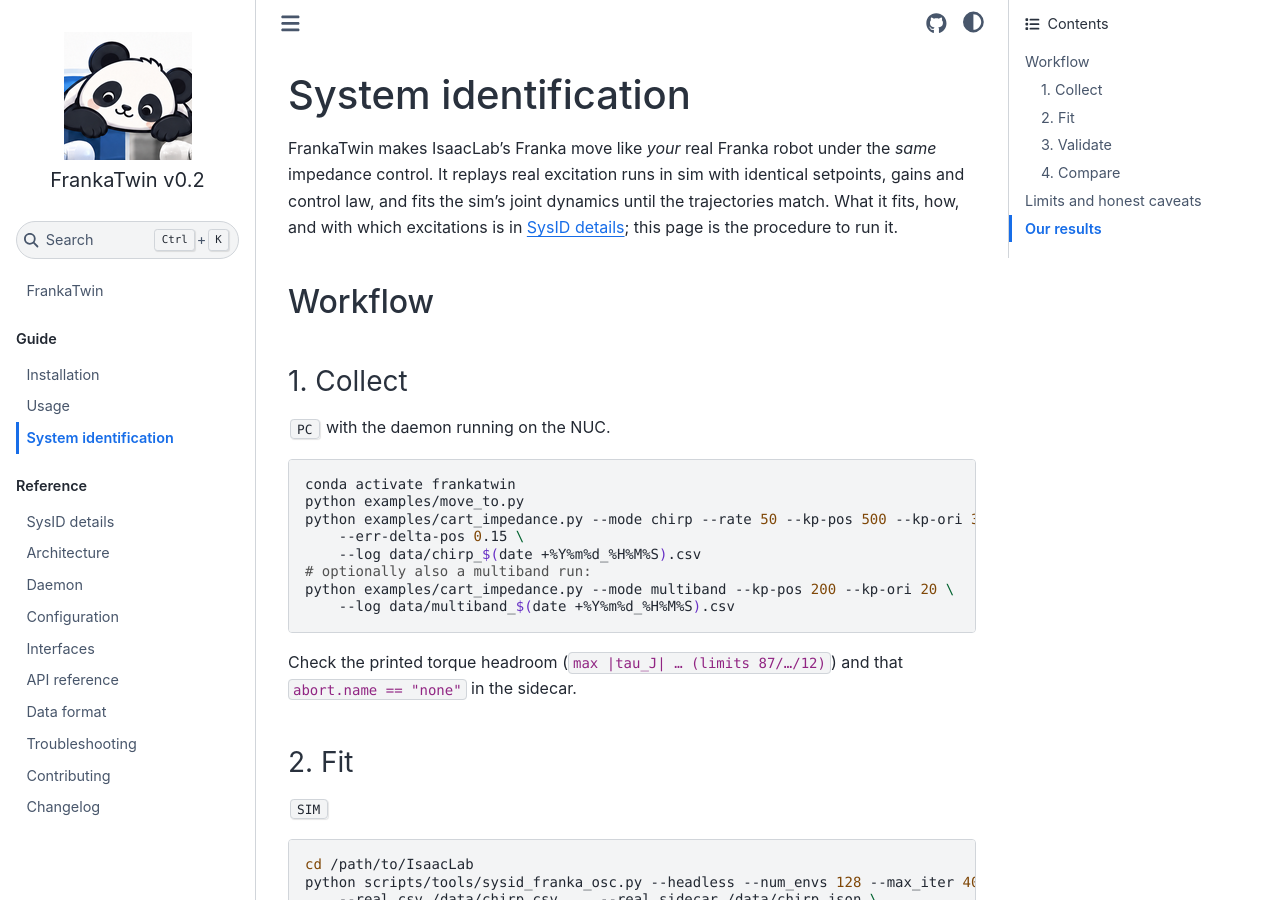
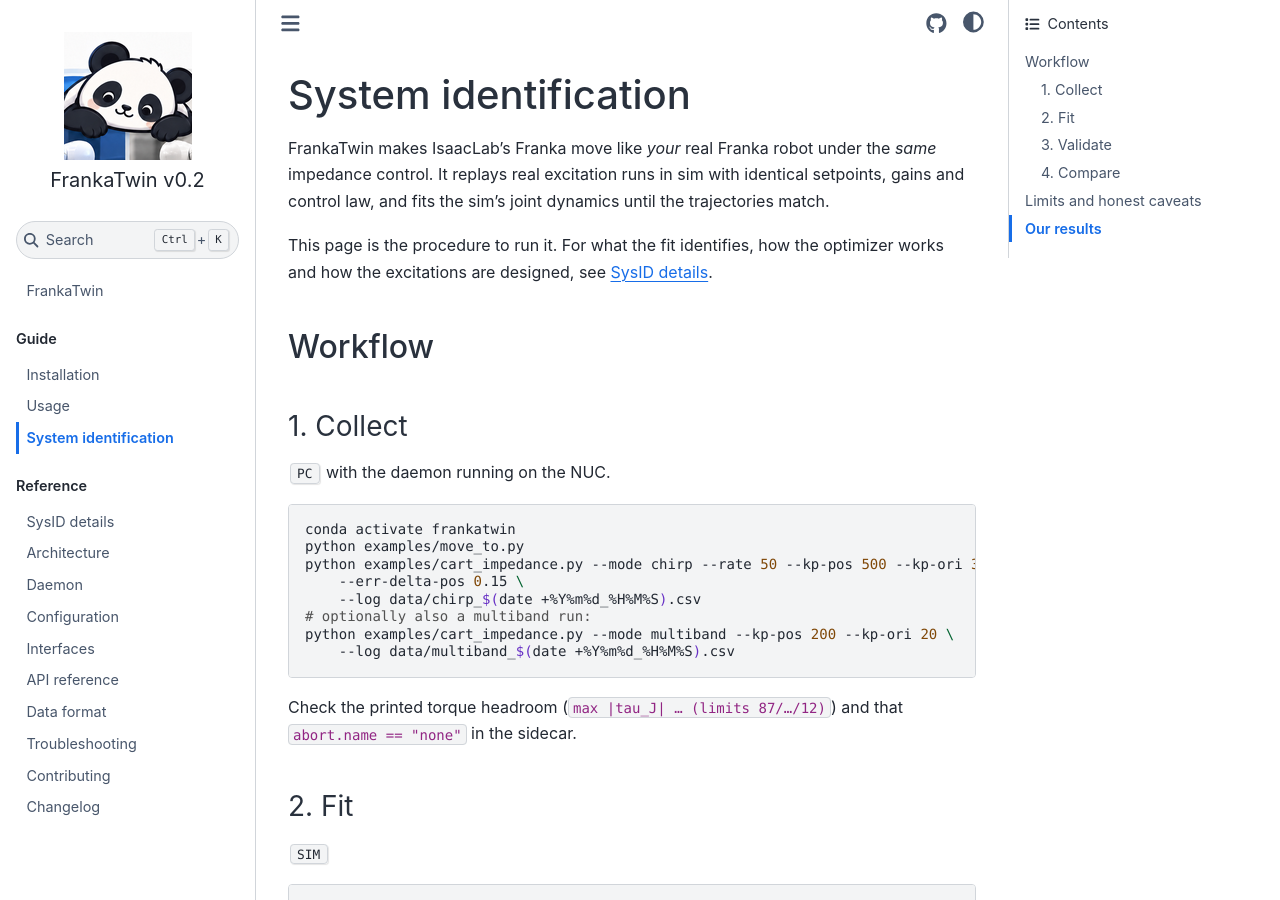
Before and after one commit to tsrobcvai/frankatwin, a Sphinx documentation site: the page built from docs/sysid.md, in a window 1280 px wide and 900 px high. Built offline with Sphinx 7.4.7 and the Sphinx Book theme 1.1.4, drawn with Linux system fonts in a browser that asks for light colours.

Commit message:
docs(sysid): the pointer to SysID details gets its own paragraph
Tacked onto the end of the intro it read as an aside; a reader looking for the
detail page should not have to finish a sentence about trajectory fitting to
find it.

Co-Authored-By: Claude Opus 5 <noreply@anthropic.com>

```diff
--- a/docs/sysid.md
+++ b/docs/sysid.md
@@ -3,8 +3,11 @@
 FrankaTwin makes IsaacLab's Franka move like *your* real Franka robot under the
 *same* impedance control. It replays real excitation runs in sim with identical
 setpoints, gains and control law, and fits the sim's joint dynamics until the
-trajectories match. What it fits, how, and with which excitations is in
-[SysID details](sysid_details.md); this page is the procedure to run it.
+trajectories match.
+
+This page is the procedure to run it. For what the fit identifies, how the
+optimizer works and how the excitations are designed, see
+[SysID details](sysid_details.md).
 
 ## Workflow
 
```
